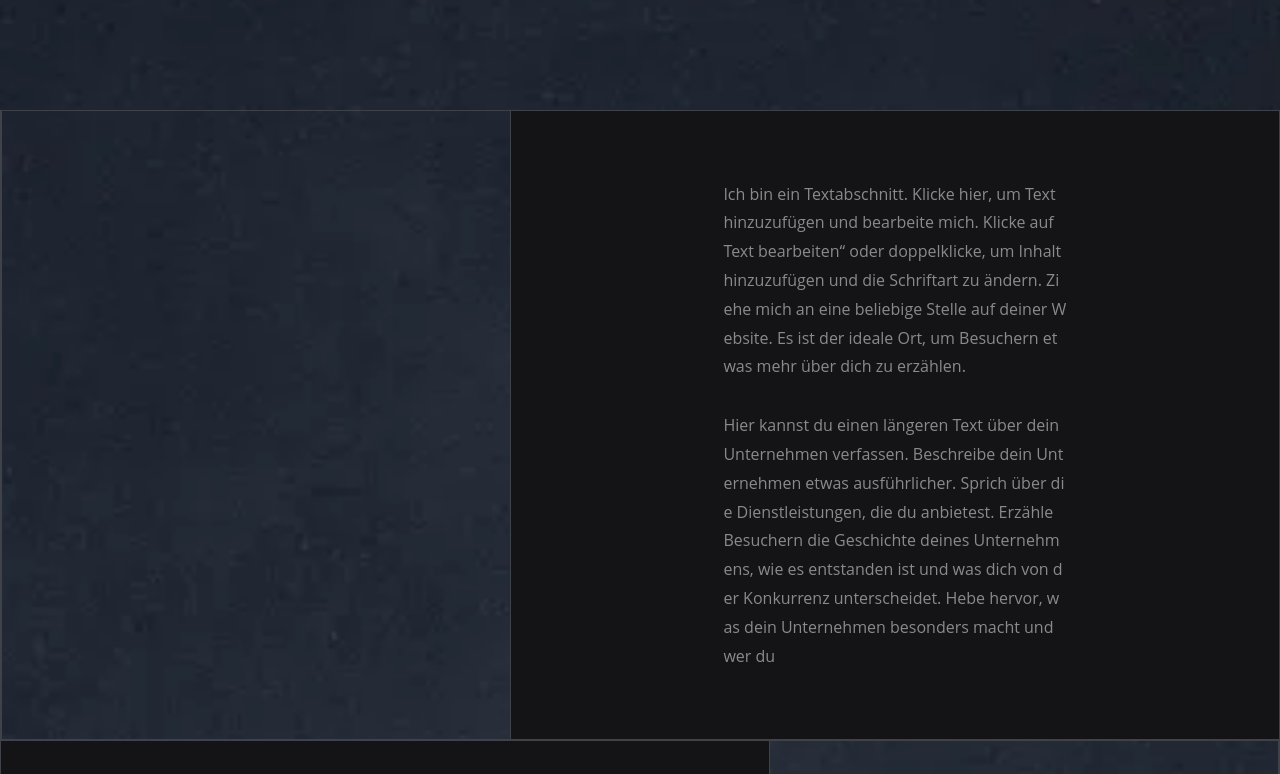
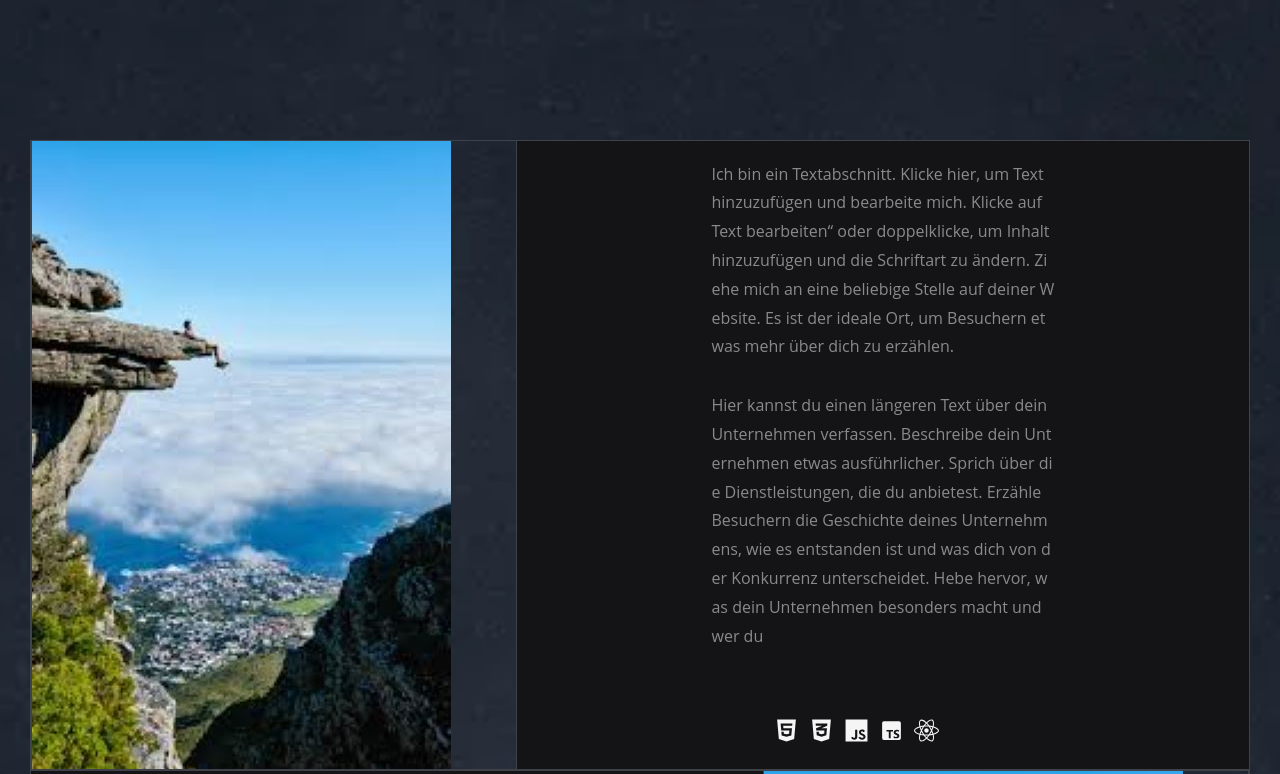
Before and after one commit to NagIbrahim/A-Profile, a React (Create React App) app: page /projects in a window 1280 px wide. Shown: the part 266-1040 px from the top of the page. Built offline with nearby package versions, Linux system fonts and the light colour scheme.

Commit message:
media query- project page

```diff
--- a/package.json
+++ b/package.json
@@ -13,6 +13,7 @@
     "@testing-library/user-event": "^13.5.0",
     "react": "^18.2.0",
     "react-dom": "^18.2.0",
+    "react-icons": "^5.2.1",
     "react-router-dom": "^6.22.3",
     "react-scripts": "^5.0.1",
     "web-vitals": "^2.1.4"
--- a/src/components/Card.jsx
+++ b/src/components/Card.jsx
@@ -1,4 +1,10 @@
 import React from 'react'
+import { FaReact } from "react-icons/fa";
+import { FaHtml5 } from "react-icons/fa";
+import { FaCss3Alt } from "react-icons/fa6";
+import { IoLogoJavascript } from "react-icons/io5";
+import { BiLogoTypescript } from "react-icons/bi";
+
 /*import CardImg from "../images/imgs1.jpg"*/
 import "./card.css"
 
@@ -8,7 +14,7 @@ function Card({description1,description2,imageSrc,layout}) {
 
       <div id="card-img" >
        {/*  <img src={imageSrc} alt="img" /> */ }
-
+       <img src={imageSrc} alt="img" />
       </div>
       <div className="c-txt">
         <div className="txt-w">
@@ -19,6 +25,19 @@ function Card({description1,description2,imageSrc,layout}) {
        <div id="p2">
           <p>{description2}</p>
        </div>
+       <div id="b">
+        <div id="t"></div>
+       <div id="tools">
+       <span><FaHtml5 className='icon' /></span>
+       <span>  <FaCss3Alt className='icon' /> </span>
+       <span><IoLogoJavascript className='icon' /> </span>
+       <span><BiLogoTypescript  className='icon' /></span>
+       <span> <FaReact className='icon' /></span>
+
+       </div>
+
+       </div>
+
 
         </div>
 
--- a/src/components/Home.js
+++ b/src/components/Home.js
@@ -5,7 +5,7 @@ import Banner from "./Banner"
 function Home() {
   return (
     <div  className='home'>
-     Hello from Home
+
       <Banner/>
     </div>
   )
--- a/src/components/Resume.js
+++ b/src/components/Resume.js
@@ -1,8 +1,10 @@
 import React from 'react'
+
+import "./resume.css"
 
 function Resume() {
   return (
-    <div>
+    <div id="res">
       Hello from Resume
     </div>
   )
--- a/src/components/card.css
+++ b/src/components/card.css
@@ -43,3 +43,56 @@
 .even {
     flex-direction: row-reverse;
   }
+
+
+  .icon{
+   color: whitesmoke;
+   font-size:25px;
+   margin-right: 10px;
+  }
+
+  #b{
+   height:100px;
+   width:300px;
+   display:flex;
+   flex-direction: column;
+   justify-content: space-between;
+  }
+
+
+  #t{
+   height: 60px;
+  }
+
+
+  #tools{
+   display: flex;
+   justify-content:center;
+   align-items: center;
+  }
+
+
+  @media only screen and (max-width:425px){
+   #p1 p, #p2 p{
+      font-size: 9px;
+   }
+
+}
+
+  @media only screen  and (max-width:900px) and  (min-width:425px) {
+  #card{
+     flex-direction: column;
+     height: 700px;
+  }
+#card-img{
+   height:300px;
+}
+  .c-txt{
+   width:100%;
+
+   }
+
+   #p1 p, #p2 p{
+      font-size: 12px;
+   }
+  }
--- /dev/null
+++ b/src/components/contact.css
@@ -0,0 +1,3 @@
+#contact{
+    background-color: bisque;
+}
--- a/src/components/projects.css
+++ b/src/components/projects.css
@@ -10,12 +10,11 @@
     text-align: left;
 }
 
-
-
 #bg-container p{
-
   text-align: left;
-
+}
+#projects-container{
+  margin:30px;
 }
 
 .card{
@@ -30,12 +29,21 @@
   justify-content: center;
   align-items: center;
   font-family: "open sans";
-  font-size:60px;
+  font-size:30px;
   color: #fff;
 }
 
 
 #projects-container{
   display: grid;
-  grid-template-columns:minmax(1000px,auto);
+
 }
+
+
+/*@media only screen  and (max-width:770px){
+
+#projects-title{
+  font-size: 30px;
+}
+
+}*/
--- /dev/null
+++ b/src/components/resume.css
@@ -0,0 +1,3 @@
+#res{
+    height: 100vh;
+}
```
Also changed, not shown: src/components/Contact.js (added, +12 -0 lines), src/components/footer.css (+0 -8 lines), 1 other file (tests, documents, lock files or other folders).
